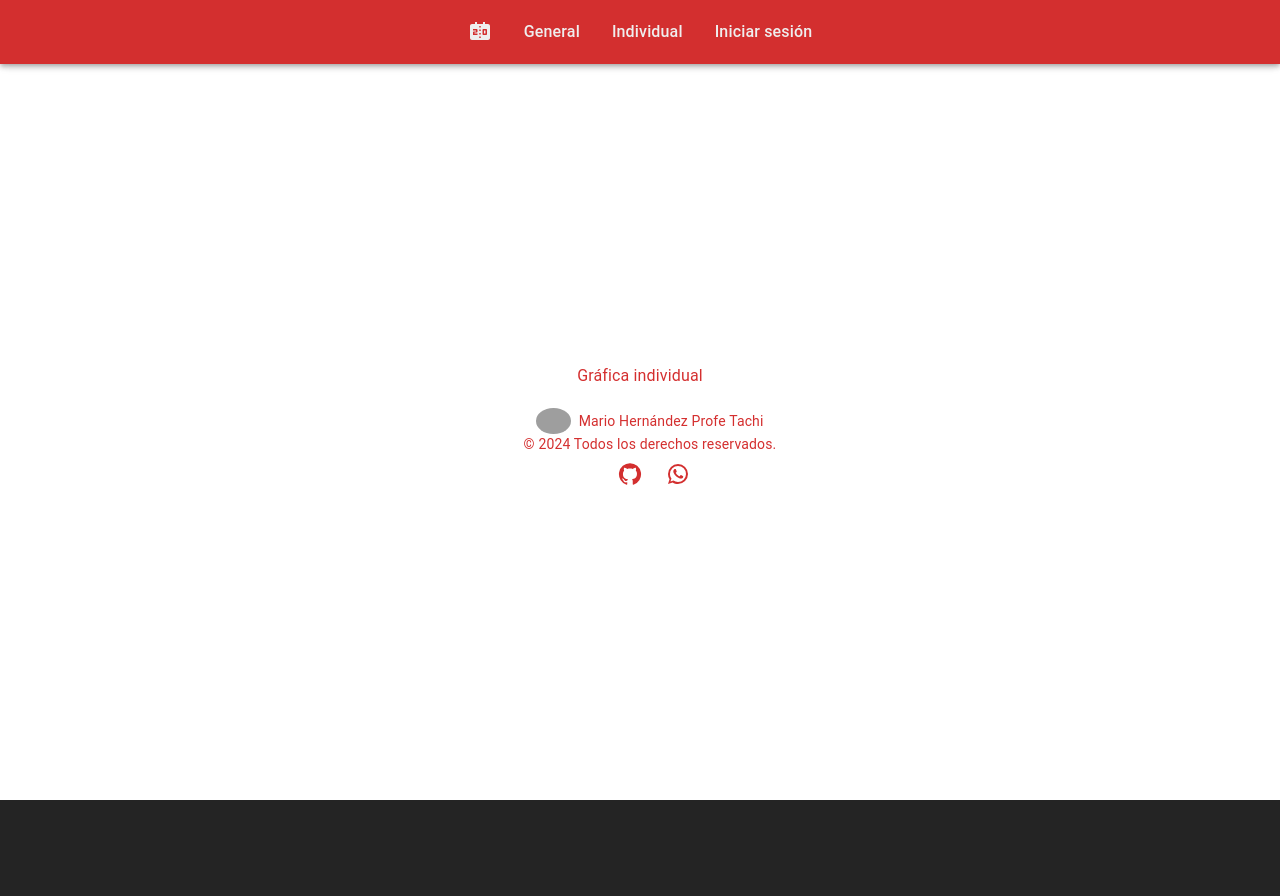
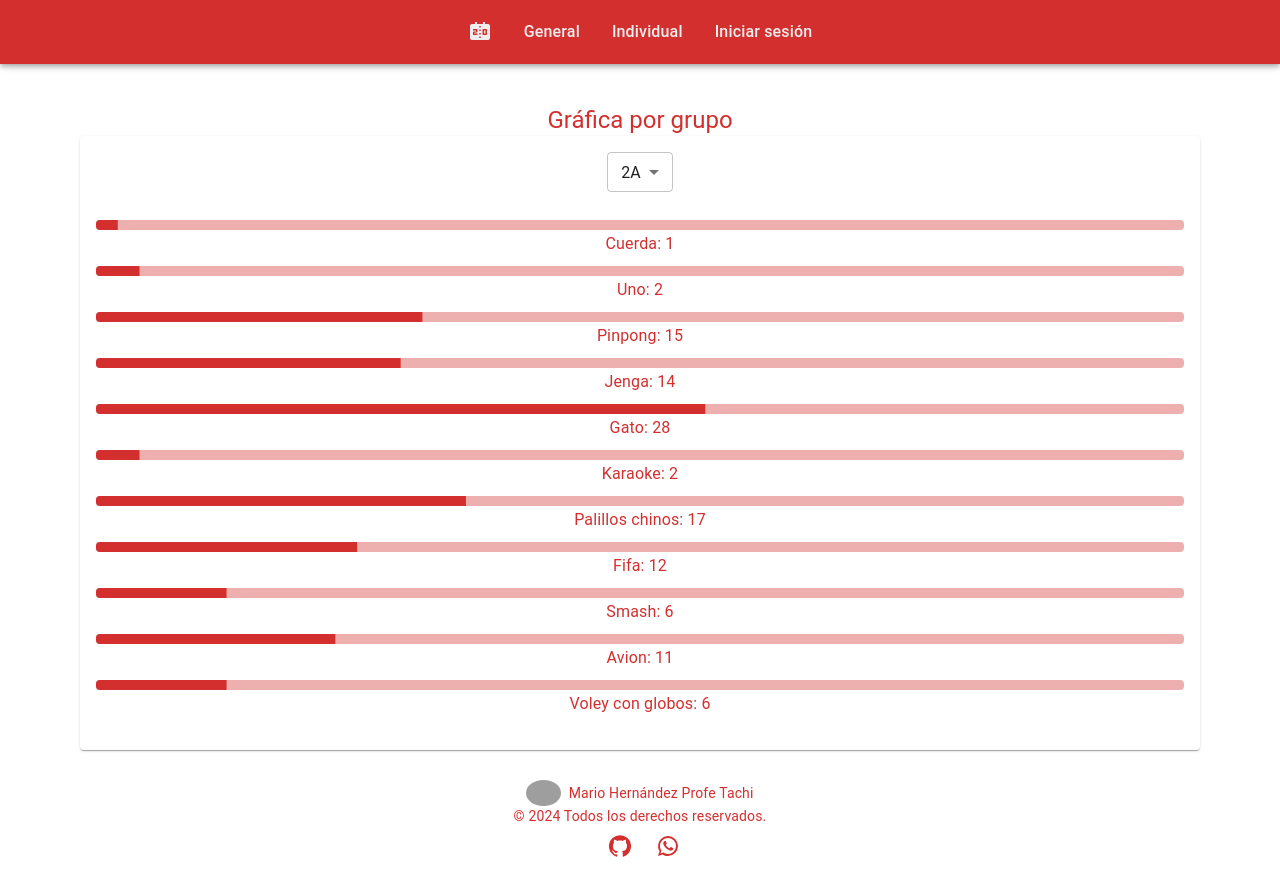
Before and after one commit to AxMar1221/app-dia-nino, a React (Vite) app: page /infoI in a window 1280 px wide. Shown: the top 896 px of the page. Before the commit the page ends 800 px from the top, so only its background shows below. Built offline with nearby package versions, Linux system fonts and the light colour scheme; grey boxes are pictures that could not be loaded.

Commit message:
change data/general datails/idividual works

```diff
--- a/src/Pages/components/GrafIndiApp.jsx
+++ b/src/Pages/components/GrafIndiApp.jsx
@@ -1,11 +1,107 @@
-import { Typography } from "@mui/material"
+// import { useState } from "react";
+// import { Grid, Typography, Card, CardContent, Select, MenuItem, Table, TableBody, TableCell, TableContainer, TableHead, TableRow } from "@mui/material";
+// import { updatedData } from "./data";
+
+// export const GrafIndiApp = () => {
+//   const [selectedGroup, setSelectedGroup] = useState('2A'); // Grupo por defecto
+
+//   const handleChangeGroup = (event) => {
+//     setSelectedGroup(event.target.value);
+//   };
+
+//   const selectedGroupData = updatedData.find(item => item.group === selectedGroup);
+
+//   return (
+//     <div className='container mt-5'>
+//       <Typography align='center' variant='h5' color='error'>
+//         Gráfica por grupo
+//       </Typography>
+//       <Card>
+//         <CardContent>
+//           <Select
+//             size='small'
+//             value={selectedGroup}
+//             onChange={handleChangeGroup}
+//             variant='outlined'
+//             color='error'
+//             style={{ marginBottom: '20px' }}
+//           >
+//             {updatedData.map((item) => (
+//               <MenuItem key={item.group} value={item.group}>{item.group}</MenuItem>
+//             ))}
+//           </Select>
+//           <TableContainer >
+//             <Table >
+//               <TableBody >
+//                 {selectedGroupData && Object.entries(selectedGroupData).map(([key, value], index, array) => (
+//                   (key !== 'group' && index !== array.length - 1) && ( // Evita imprimir el último dato
+//                     <TableRow key={key}>
+//                       <TableCell sx={{ border: '1px solid red' }}>{`${key.charAt(0).toUpperCase() + key.slice(1)}`}</TableCell>
+//                       <TableCell sx={{ border: '1px solid red' }}>{value}</TableCell>
+//                     </TableRow>
+//                   )
+//                 ))}
+//                 {selectedGroupData && (
+//                   <TableRow>
+//                     <TableCell sx={{ border: '1px solid red' }}>Total de puntos</TableCell>
+//                     <TableCell sx={{ border: '1px solid red' }}>{selectedGroupData.points}</TableCell>
+//                   </TableRow>
+//                 )}
+//               </TableBody>
+//             </Table>
+//           </TableContainer>
+//         </CardContent>
+//       </Card>
+//     </div>
+//   );
+// };
+
+import { useState } from "react";
+import { Grid, Typography, LinearProgress, Card, CardContent, Select, MenuItem } from "@mui/material";
+import { updatedData } from "./data";
 
 export const GrafIndiApp = () => {
+  const [selectedGroup, setSelectedGroup] = useState('2A'); // Grupo por defecto
+
+  const handleChangeGroup = (event) => {
+    setSelectedGroup(event.target.value);
+  };
+
+  const selectedGroupData = updatedData.find(item => item.group === selectedGroup);
+
   return (
-    <>
-        <Typography>
-            Gráfica individual
-        </Typography>
-    </>
-  )
-}
+    <div className='container mt-5'>
+      <Typography align='center' variant='h5' color='error'>
+        Gráfica por grupo
+      </Typography>
+      <Card>
+        <CardContent>
+          <Select
+            size='small'
+            value={selectedGroup}
+            onChange={handleChangeGroup}
+            variant='outlined'
+            color='error'
+            style={{ marginBottom: '20px' }}
+          >
+            {updatedData.map((item) => (
+              <MenuItem key={item.group} value={item.group}>{item.group}</MenuItem>
+            ))}
+          </Select>
+          <Grid container direction='row' alignItems='flex-end' rowSpacing={1} columnSpacing={{ xs: 1, sm: 2, md: 3 }}>
+            {selectedGroupData && Object.entries(selectedGroupData).map(([key, value], index, array) => (
+              <Grid item key={key} className='progressBar' style={{ display: 'flex', flexDirection: 'column', alignItems: 'center' }}>
+                {(key !== 'group' && index !== array.length - 1) && ( // Evita imprimir el último dato
+                  <>
+                    <LinearProgress color='error' variant="determinate" value={(value / 50) * 100} sx={{ width: '100%', height: 10, borderRadius: 1 }} />
+                    <Typography variant='subtitle1' color='error' >{`${key.charAt(0).toUpperCase() + key.slice(1)}: ${value}`}</Typography>
+                  </>
+                )}
+              </Grid>
+            ))}
+          </Grid>
+        </CardContent>
+      </Card>
+    </div>
+  );
+};
--- a/src/Pages/components/GraficaApp.jsx
+++ b/src/Pages/components/GraficaApp.jsx
@@ -1,32 +1,17 @@
 import { Button, Grid, Typography, LinearProgress, Card, CardContent } from "@mui/material";
 import { NavigateBeforeOutlined, NavigateNextOutlined } from '@mui/icons-material';
 import { useState } from "react";
+import { updatedData } from "./data";
 
-const data = [
-  { group: '2A', points: 100 },
-  { group: '2B', points: 150 },
-  { group: '2C', points: 120 },
-  { group: '2D', points: 180 },
-  { group: '2E', points: 90 },
-  { group: '4A', points: 200 },
-  { group: '4B', points: 130 },
-  { group: '4C', points: 170 },
-  { group: '4D', points: 140 },
-  { group: '4E', points: 160 },
-  { group: '6A', points: 110 },
-  { group: '6B', points: 190 },
-  { group: '6C', points: 80 },
-  { group: '6D', points: 200 },
-  { group: '6E', points: 70 },
-];
+
 
 export const GraficaApp = () => {
 
   const itemsPerPage = 5;
-  const totalPages = Math.ceil(data.length / itemsPerPage);
+  const totalPages = Math.ceil(updatedData.length / itemsPerPage);
   const [currentPage, setCurrentPage] = useState(1);
 
-  const ranks = data.slice().sort((a, b) => b.points - a.points);
+  const ranks = updatedData.slice().sort((a, b) => b.points - a.points);
   const startRank = (currentPage - 1) * itemsPerPage;
   const endRank = currentPage * itemsPerPage;
   const rankSort = ranks.slice(startRank, endRank);
@@ -49,7 +34,7 @@ export const GraficaApp = () => {
           <Grid container direction='row' alignItems='flex-end' rowSpacing={1} columnSpacing={{ xs: 1, sm: 2, md: 3 }}>
             {rankSort.map((item) => (
               <Grid item key={item.group} className='progressBar' style={{ display: 'flex', flexDirection: 'column', alignItems: 'center' }}>
-                <LinearProgress color='error' variant="determinate" value={(item.points / 200) * 100} sx={{ width: '100%', height: 10, borderRadius: 1 }} />
+                <LinearProgress color='error' variant="determinate" value={(item.points / 250) * 100} sx={{ width: '100%', height: 10, borderRadius: 1 }} />
                 <Typography variant='subtitle1' color='error' elevation={24}>{`${item.group}: ${item.points}`}</Typography>
               </Grid>
             ))}
--- /dev/null
+++ b/src/Pages/components/data.js
@@ -0,0 +1,39 @@
+export const data = [
+    { group: '2A', points: 100 },
+    { group: '2B', points: 150 },
+    { group: '2C', points: 120 },
+    { group: '2D', points: 180 },
+    { group: '2E', points: 90 },
+    { group: '4A', points: 200 },
+    { group: '4B', points: 130 },
+    { group: '4C', points: 170 },
+    { group: '4D', points: 140 },
+    { group: '4E', points: 160 },
+    { group: '6A', points: 110 },
+    { group: '6B', points: 190 },
+    { group: '6C', points: 80 },
+    { group: '6D', points: 200 },
+    { group: '6E', points: 70 },
+  ];
+
+  // Eliminar el campo "points" de cada objeto
+  const newData = data.map(item => {
+    const { points, ...rest } = item;
+    return rest;
+  });
+
+  // Agregar nuevos campos con valores aleatorios y calcular la suma en "points"
+  const fields = ['cuerda', 'uno', 'pinpong', 'jenga', 'gato', 'karaoke', 'palillos chinos', 'fifa', 'smash', 'avion', 'voley con globos'];
+  export const updatedData = newData.map(item => {
+    const newItem = { ...item };
+    let sum = 0;
+    fields.forEach(field => {
+      const randomValue = Math.floor(Math.random() * 30) + 1; // Valor aleatorio entre 1 y 30
+      newItem[field] = randomValue;
+      sum += randomValue;
+    });
+    newItem.points = sum; // Agregar la suma de los nuevos valores al campo "points"
+    return newItem;
+  });
+
+  console.log(updatedData);
```
